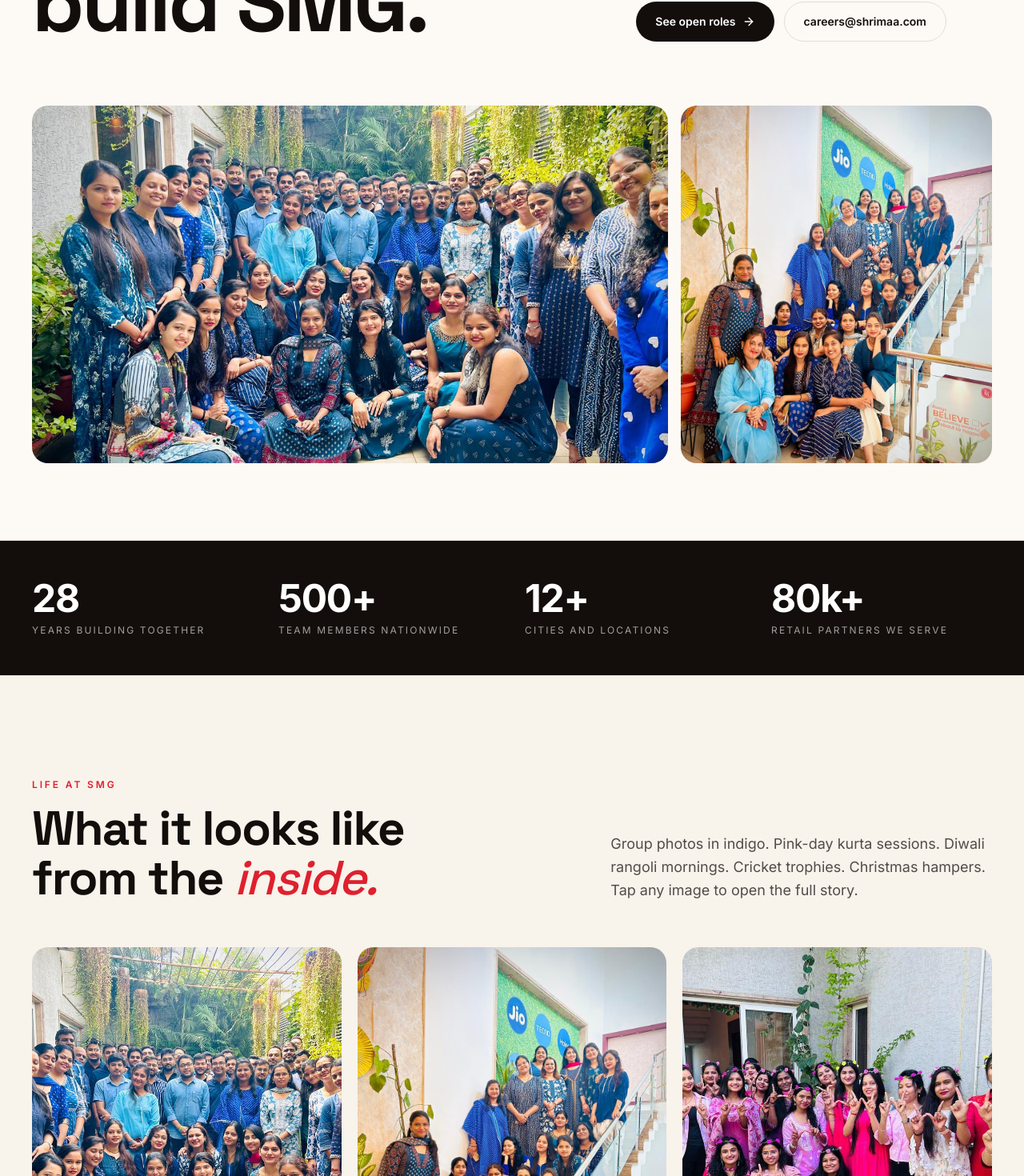
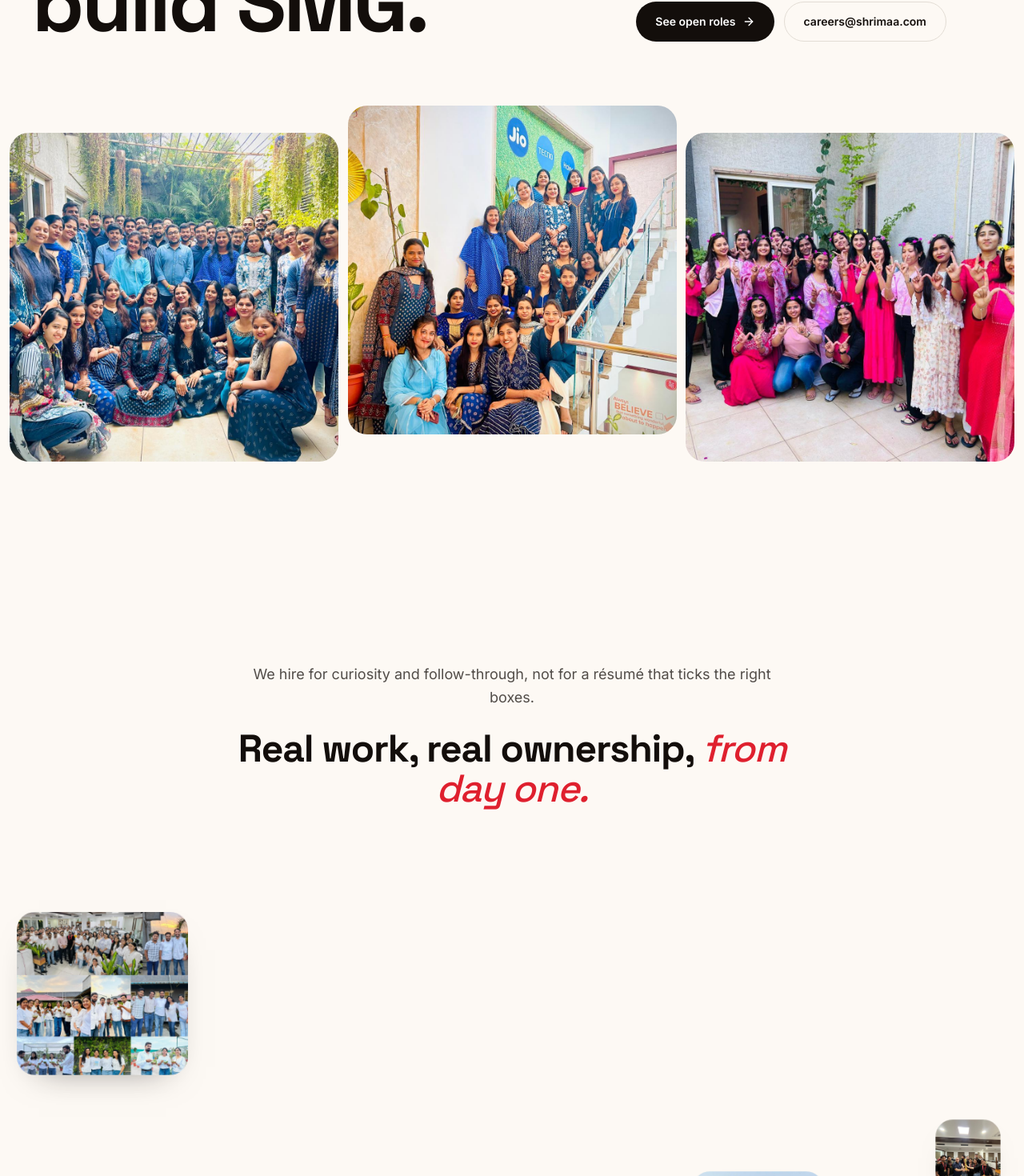
Before and after one commit to theritikshah/shreemaa, a Next.js app: page /careers in a window 1280 px wide. Shown: the part 440-1910 px from the top of the page at 80% size. Built offline with nearby package versions, Linux system fonts and the light colour scheme.

Commit message:
career page fixes

```diff
--- a/src/app/globals.css
+++ b/src/app/globals.css
@@ -130,6 +130,11 @@
     transform: translateX(-50%);
   }
 }
+@keyframes life-spin {
+  to {
+    transform: rotateY(1turn);
+  }
+}
 @utility animate-gradient {
   background-size: 200% 200%;
   animation: gradient-shift 12s ease infinite;
@@ -140,3 +145,60 @@
 @utility animate-marquee {
   animation: marquee 40s linear infinite;
 }
+/* ── Life at SMG · 3D cylinder carousel ─────────────────────────────
+   Cards are stacked in a single grid cell, then each is rotated to its
+   own slice of the circle and pushed back by the apothem of a regular
+   --n-gon, so they tile a cylinder exactly. Spinning the ring one full
+   turn loops seamlessly by construction — there is no seam to hide. */
+.life-scene {
+  display: grid;
+  overflow: hidden;
+  /* Roughly matches the ring's own radius, giving a gentle, even curve
+     rather than an exaggerated near/far contrast. */
+  perspective: 52em;
+  perspective-origin: 50% 50%;
+  /* An explicit height, not min-height: a card's *layout* box (28.8em) is far
+     taller than it ever projects once rotated, so letting content size the
+     scene just adds dead space above and below. 26em is the tightest that
+     still clears the tallest card seen across a full turn (~22.5em). */
+  height: 26em;
+  /* The ring is centred, so bands of empty space sit above and below the
+     cards no matter how short the scene gets. These pull the surrounding
+     content into them; the top value is kept well under the ~35px minimum
+     clearance so no card can reach the header. */
+  margin-top: -1.25em;
+  margin-bottom: -1.5em;
+  /* Drives every em below, so the whole rig scales as one unit — bumping
+     this enlarges the cards without altering the curve's shape. */
+  font-size: clamp(11px, 1.65vw, 20px);
+  -webkit-mask: linear-gradient(90deg, #0000 0%, #000 5% 95%, #0000 100%);
+  mask: linear-gradient(90deg, #0000 0%, #000 5% 95%, #0000 100%);
+}
+.life-ring {
+  display: grid;
+  place-self: center;
+  transform-style: preserve-3d;
+  animation: life-spin 72s linear infinite;
+}
+.life-card {
+  --w: 18em;
+  --ba: calc(1turn / var(--n));
+  grid-area: 1 / 1;
+  /* Positioned so the fill images inside stay bound to their own card. */
+  position: relative;
+  display: block;
+  width: var(--w);
+  aspect-ratio: 5 / 8;
+  border-radius: 1.5em;
+  overflow: hidden;
+  /* Hides the half of the ring facing away, leaving one concave wall. */
+  backface-visibility: hidden;
+  box-shadow: 0 1.4em 3em -1.8em rgb(20 18 16 / 0.55);
+  transform: rotateY(calc(var(--i) * var(--ba)))
+    translateZ(calc(-1 * (0.5 * var(--w) + 0.5em) / tan(0.5 * var(--ba))));
+}
+@media (prefers-reduced-motion: reduce) {
+  .life-ring {
+    animation: none;
+  }
+}
--- a/src/components/careers/CareersView.tsx
+++ b/src/components/careers/CareersView.tsx
@@ -2,8 +2,8 @@
 
 import Link from "next/link";
 import Image from "next/image";
-import { useCallback, useEffect, useState } from "react";
-import { ArrowRight, ArrowUpRight, X, ChevronLeft, ChevronRight, Expand } from "lucide-react";
+import { useCallback, useEffect, useRef, useState, type CSSProperties } from "react";
+import { ArrowRight, ArrowUpRight, X, ChevronLeft, ChevronRight } from "lucide-react";
 import life1 from "@/assets/life-1.jpeg";
 import life2 from "@/assets/life-2.jpeg";
 import life3 from "@/assets/life-3.jpeg";
@@ -29,6 +29,20 @@ const gallery: Photo[] = [
   { src: life6, caption: "Diwali, decked up", tag: "Festivals" },
 ];
 
+// The gallery is doubled so the ring has enough slices to read as a solid
+// wall. Because backface-visibility hides the far half, the ~180° that is
+// ever visible spans nine consecutive cards — so no photo is on screen twice.
+const ring = [...gallery, ...gallery];
+
+const heroFloatingPhotos = [
+  { i: 3, left: 1, top: 7, width: 18, aspect: 1.05, lag: 0.14, shrink: 0.1 },
+  { i: 4, left: 91, top: 12, width: 7, aspect: 0.92, lag: 0.2, shrink: 0.14 },
+  { i: 5, left: 1, top: 66, width: 5, aspect: 0.72, lag: 0.1, shrink: 0.08 },
+  { i: 6, left: 16, top: 70, width: 19, aspect: 1.35, lag: 0.22, shrink: 0.16 },
+  { i: 7, left: 46, top: 73, width: 7, aspect: 0.88, lag: 0.16, shrink: 0.1 },
+  { i: 8, left: 67, top: 72, width: 14, aspect: 1.18, lag: 0.08, shrink: 0.12 },
+];
+
 const pillars = [
   { n: "01", t: "People first, always", d: "Twenty-eight years in, we still know everyone by name. Birthdays, weddings, festivals — we show up for each other." },
   { n: "02", t: "Real ownership", d: "Flat structure. Your work ships to millions of customers across India, not into a slide deck nobody reads." },
@@ -38,6 +52,57 @@ const pillars = [
 
 export function CareersView() {
   const [active, setActive] = useState<number | null>(null);
+  const heroPhotoRefs = useRef<(HTMLButtonElement | null)[]>([]);
+  const floatingStageRef = useRef<HTMLDivElement>(null);
+  const floatingPhotoRefs = useRef<(HTMLButtonElement | null)[]>([]);
+
+  // The reference images move at roughly two-thirds of page speed and shrink
+  // apart as the hero leaves the viewport. The centre image retains more scale.
+  useEffect(() => {
+    const reducedMotion = window.matchMedia("(prefers-reduced-motion: reduce)").matches;
+    const targetScales = [0.64, 0.78, 0.64];
+    const restingY = [34, 0, 34];
+    let frame = 0;
+    const paint = () => {
+      const distance = Math.min(680, Math.max(0, window.scrollY));
+      const progress = distance / 680;
+      heroPhotoRefs.current.forEach((card, index) => {
+        if (!card) return;
+        const parallax = reducedMotion ? 0 : distance * 0.33;
+        const scale = reducedMotion ? 1 : 1 + (targetScales[index] - 1) * progress;
+        card.style.transform = `translate3d(0, ${restingY[index] + parallax}px, 0) scale(${scale})`;
+      });
+
+      const stage = floatingStageRef.current;
+      if (stage) {
+        const rect = stage.getBoundingClientRect();
+        const viewportHeight = window.innerHeight || 800;
+        const stageProgress = Math.min(
+          1,
+          Math.max(0, (viewportHeight - rect.top) / (rect.height + viewportHeight)),
+        );
+        floatingPhotoRefs.current.forEach((card, index) => {
+          if (!card) return;
+          const config = heroFloatingPhotos[index];
+          const lag = reducedMotion ? 0 : stageProgress * viewportHeight * config.lag;
+          const scale = reducedMotion ? 1 : 1 - stageProgress * config.shrink;
+          card.style.transform = `translate3d(0, ${lag}px, 0) scale(${scale})`;
+        });
+      }
+    };
+    const schedule = () => {
+      cancelAnimationFrame(frame);
+      frame = requestAnimationFrame(paint);
+    };
+    paint();
+    window.addEventListener("scroll", schedule, { passive: true });
+    window.addEventListener("resize", schedule, { passive: true });
+    return () => {
+      cancelAnimationFrame(frame);
+      window.removeEventListener("scroll", schedule);
+      window.removeEventListener("resize", schedule);
+    };
+  }, []);
 
   const close = useCallback(() => setActive(null), []);
   const next = useCallback(() => setActive((i) => (i === null ? i : (i + 1) % gallery.length)), []);
@@ -62,7 +127,7 @@ export function CareersView() {
   return (
     <>
       {/* ── HERO ── */}
-      <section className="relative bg-bg pt-32 md:pt-40 pb-16 md:pb-24">
+      <section className="relative overflow-x-clip bg-bg pt-32 md:pt-40 pb-16 md:pb-24">
         <div className="mx-auto max-w-7xl px-6 lg:px-10">
           <div className="grid lg:grid-cols-12 gap-10 items-end">
             <div className="lg:col-span-7">
@@ -88,30 +153,78 @@ export function CareersView() {
             </div>
           </div>
 
-          {/* Hero photo band */}
-          <div className="mt-16 md:mt-20 grid grid-cols-12 gap-3 md:gap-4">
+        </div>
+
+        {/* Full-width three-image composition with scroll-linked scale/parallax. */}
+        <div className="mt-14 grid w-full grid-cols-3 gap-2 overflow-visible px-2 pb-20 md:mt-20 md:gap-3 md:px-3 md:pb-28">
+          {gallery.slice(0, 3).map((photo, index) => (
             <button
+              key={photo.caption}
+              ref={(element) => {
+                heroPhotoRefs.current[index] = element;
+              }}
               type="button"
-              onClick={() => setActive(0)}
-              className="col-span-12 md:col-span-8 aspect-[16/9] rounded-2xl overflow-hidden group relative cursor-zoom-in"
-              aria-label="Open photo: SMG team gathering"
+              onClick={() => setActive(index)}
+              className="group relative aspect-square min-w-0 origin-center overflow-hidden rounded-[18px] will-change-transform cursor-zoom-in focus:outline-none focus-visible:ring-2 focus-visible:ring-brand md:rounded-[24px]"
+              aria-label={`Open photo: ${photo.caption}`}
             >
-              <Image src={gallery[0].src} alt={gallery[0].caption} fill sizes="(min-width: 768px) 66vw, 100vw" className="object-cover group-hover:scale-[1.03] transition-transform duration-700" priority />
-              <span className="absolute inset-0 bg-ink/0 group-hover:bg-ink/20 transition-colors" />
-              <span className="absolute bottom-4 left-4 right-4 flex items-center justify-between text-white opacity-0 group-hover:opacity-100 transition-opacity">
-                <span className="text-sm font-medium">{gallery[0].caption}</span>
-                <Expand className="h-4 w-4" />
-              </span>
+              <Image
+                src={photo.src}
+                alt={photo.caption}
+                fill
+                sizes="33vw"
+                priority={index === 0}
+                className="object-cover transition-transform duration-700 group-hover:scale-[1.025]"
+              />
+              <span className="absolute inset-0 bg-ink/0 transition-colors group-hover:bg-ink/15" />
             </button>
+          ))}
+        </div>
+
+        {/* The remaining photos and statement complete the same composition. */}
+        <div
+          ref={floatingStageRef}
+          className="relative mx-auto -mt-16 h-[86svh] min-h-[620px] max-w-[1440px] overflow-visible md:-mt-24 md:h-[105vh] md:min-h-[780px]"
+        >
+          {heroFloatingPhotos.map((config, index) => {
+            const photo = gallery[config.i];
+            return (
               <button
+                key={photo.caption}
+                ref={(element) => {
+                  floatingPhotoRefs.current[index] = element;
+                }}
                 type="button"
-              onClick={() => setActive(1)}
-              className="col-span-12 md:col-span-4 aspect-[3/4] md:aspect-auto rounded-2xl overflow-hidden group relative cursor-zoom-in"
-              aria-label="Open photo: Women of SMG"
+                onClick={() => setActive(config.i)}
+                className="group absolute overflow-hidden rounded-[18px] bg-ink/5 shadow-[0_20px_45px_-30px_rgba(20,18,16,0.55)] will-change-transform cursor-zoom-in focus:outline-none focus-visible:ring-2 focus-visible:ring-brand md:rounded-[24px]"
+                style={{
+                  left: `${config.left}%`,
+                  top: `${config.top}%`,
+                  width: `${config.width}%`,
+                  aspectRatio: String(config.aspect),
+                  transformOrigin: "center",
+                }}
+                aria-label={`Open photo: ${photo.caption}`}
               >
-              <Image src={gallery[1].src} alt={gallery[1].caption} fill sizes="(min-width: 768px) 33vw, 100vw" className="object-cover group-hover:scale-[1.03] transition-transform duration-700" />
-              <span className="absolute inset-0 bg-ink/0 group-hover:bg-ink/20 transition-colors" />
+                <Image
+                  src={photo.src}
+                  alt={photo.caption}
+                  fill
+                  sizes="(min-width: 768px) 20vw, 24vw"
+                  className="object-cover transition-transform duration-700 group-hover:scale-105"
+                />
               </button>
+            );
+          })}
+
+          <div className="pointer-events-none absolute left-1/2 top-[42%] z-10 w-full max-w-3xl -translate-x-1/2 -translate-y-1/2 px-8 text-center md:top-[43%]">
+            <p className="mx-auto max-w-2xl text-sm leading-relaxed text-ink-soft md:text-lg">
+              We hire for curiosity and follow-through, not for a résumé that ticks the right boxes.
+            </p>
+            <h2 className="mt-5 text-3xl font-bold leading-[1.05] tracking-tight md:mt-6 md:text-5xl">
+              Real work, real ownership,{" "}
+              <span className="italic font-display font-normal text-brand">from day one.</span>
+            </h2>
           </div>
         </div>
       </section>
@@ -134,9 +247,11 @@ export function CareersView() {
       </section>
 
       {/* ── LIFE AT SMG ── interactive gallery ── */}
-      <section className="py-24 md:py-32 bg-surface-2">
+      {/* No bottom padding: the next section's top padding already supplies
+          the page's standard gap between content blocks. */}
+      <section className="pt-16 md:pt-24">
         <div className="mx-auto max-w-7xl px-6 lg:px-10">
-          <div className="grid lg:grid-cols-12 gap-10 mb-14">
+          <div className="grid gap-10 mb-4 md:mb-5 lg:grid-cols-12">
             <div className="lg:col-span-6">
               <div className="text-xs uppercase tracking-[0.24em] text-brand font-semibold">Life at SMG</div>
               <h2 className="mt-4 text-4xl md:text-6xl font-bold tracking-tight leading-[1.02]">
@@ -150,40 +265,38 @@ export function CareersView() {
             </div>
           </div>
 
-          {/* Uniform card grid — predictable, scannable, interactive */}
-          <div className="grid grid-cols-2 md:grid-cols-3 gap-3 md:gap-5">
-            {gallery.map((p, i) => (
+        </div>
+
+        {/* Rotating 3D cylinder of photos — full-bleed so the edge mask reads */}
+        <div className="life-scene">
+          <div className="life-ring" style={{ "--n": ring.length } as CSSProperties}>
+            {ring.map((p, i) => {
+              const isClone = i >= gallery.length;
+              return (
                 <button
-                key={p.caption}
+                  key={i}
                   type="button"
-                onClick={() => setActive(i)}
-                className="group relative aspect-[4/5] overflow-hidden rounded-2xl bg-ink/5 cursor-zoom-in focus:outline-none focus-visible:ring-2 focus-visible:ring-brand focus-visible:ring-offset-2"
+                  onClick={() => setActive(i % gallery.length)}
+                  className="life-card group cursor-zoom-in bg-ink/5 focus:outline-none focus-visible:ring-2 focus-visible:ring-brand"
+                  style={{ "--i": i } as CSSProperties}
+                  // The far half of the ring is hidden by backface-visibility,
+                  // so the clones are decorative only — keep them out of the
+                  // tab order and the accessibility tree.
+                  aria-hidden={isClone}
+                  tabIndex={isClone ? -1 : 0}
                   aria-label={`Open photo: ${p.caption}`}
                 >
                   <Image
                     src={p.src}
-                  alt={p.caption}
+                    alt={isClone ? "" : p.caption}
                     fill
-                  sizes="(min-width: 768px) 33vw, 50vw"
-                  className="object-cover transition-transform duration-[900ms] ease-out group-hover:scale-110"
+                    sizes="(min-width: 768px) 340px, 200px"
+                    className="object-cover"
                   />
-                <span className="absolute inset-0 bg-gradient-to-t from-ink/80 via-ink/10 to-transparent opacity-0 group-hover:opacity-100 transition-opacity duration-500" />
-                <span className="absolute top-3 left-3 inline-flex items-center rounded-full bg-white/95 text-ink text-[10px] font-semibold uppercase tracking-[0.14em] px-2.5 py-1 opacity-0 group-hover:opacity-100 transition-opacity duration-300 delay-75">
-                  {p.tag}
-                </span>
-                <span className="absolute bottom-0 left-0 right-0 p-4 text-white translate-y-2 group-hover:translate-y-0 opacity-0 group-hover:opacity-100 transition-all duration-500">
-                  <span className="block text-sm font-medium leading-snug">{p.caption}</span>
-                </span>
-                <span className="absolute top-3 right-3 grid place-items-center h-8 w-8 rounded-full bg-white/95 text-ink opacity-0 group-hover:opacity-100 scale-90 group-hover:scale-100 transition-all duration-300">
-                  <Expand className="h-3.5 w-3.5" />
-                </span>
                 </button>
-            ))}
+              );
+            })}
           </div>
-
-          <p className="mt-8 text-xs text-ink-soft text-center uppercase tracking-[0.18em]">
-            More moments added every quarter · Use ← → to browse
-          </p>
         </div>
       </section>
 
```
Lines whose indentation alone changed are shown as unchanged.
